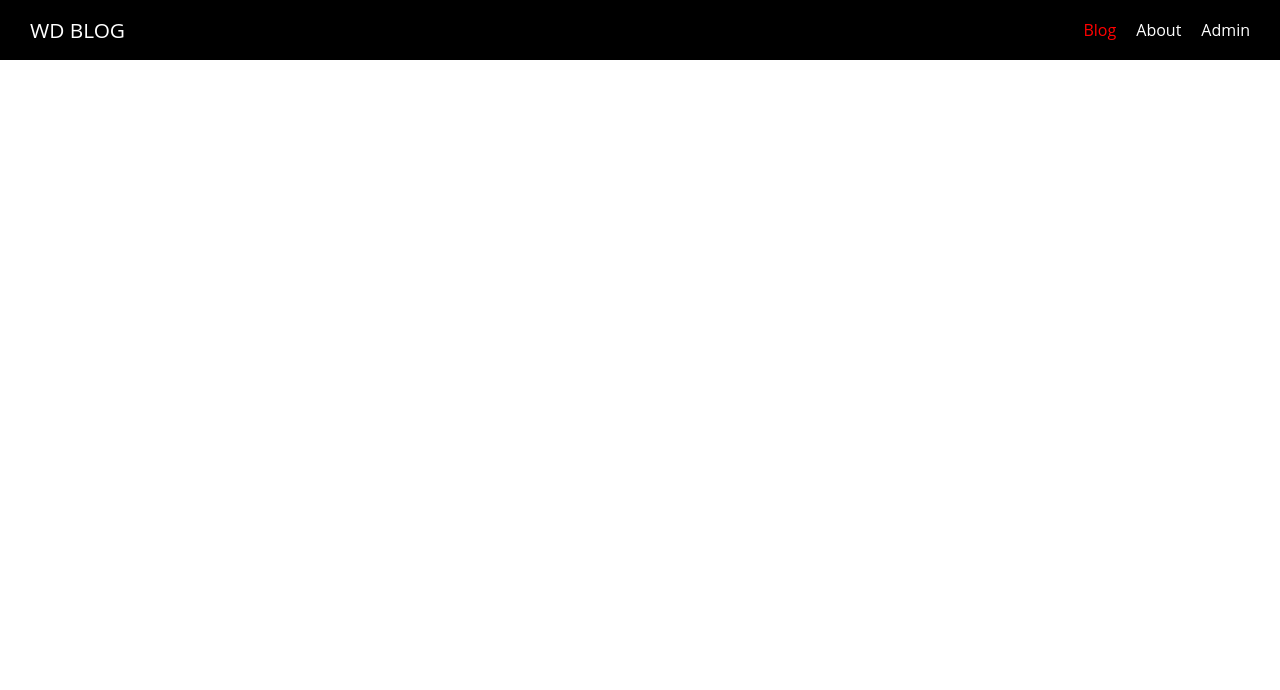
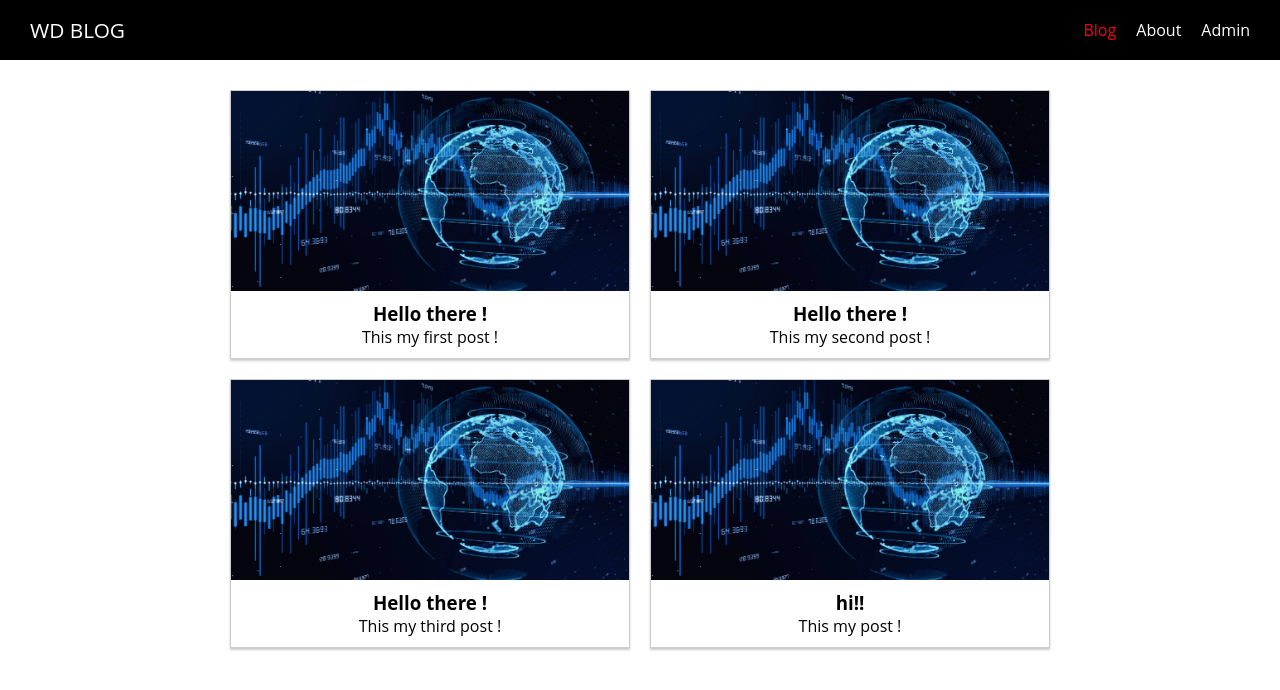
Before and after one commit to thanhdatwg/NuxtJS, a Nuxt app: page /posts in a window 1280 px wide. Shown: the top 690 px of the page. Built offline with nearby package versions, Linux system fonts and the light colour scheme.

Commit message:
Working on the Post Page

```diff
--- /dev/null
+++ b/components/Posts/PostList.vue
@@ -0,0 +1,48 @@
+<template>
+  <section class="post-list">
+    <PostPreview
+      id="1"
+      thumbnail="/tech-govt-feature.jpg"
+      title="Hello there !"
+      previewText="This my first post !"
+    />
+    <PostPreview
+      id="2"
+      thumbnail="/tech-govt-feature.jpg"
+      title="Hello there !"
+      previewText="This my second post !"
+    />
+    <PostPreview
+      id="3"
+      thumbnail="/tech-govt-feature.jpg"
+      title="Hello there !"
+      previewText="This my third post !"
+    />
+    <PostPreview
+      id="4"
+      thumbnail="/tech-govt-feature.jpg"
+      title="hi!!"
+      previewText="This my post !"
+    />
+  </section>
+</template>
+
+<script>
+import PostPreview from "~/components/Posts/PostPreview.vue";
+export default {
+  components: {
+    PostPreview,
+  },
+};
+</script>
+
+<style scoped>
+.post-list {
+  display: flex;
+  padding: 20px;
+  box-sizing: border-box;
+  flex-wrap: wrap;
+  align-items: center;
+  justify-content: center;
+}
+</style>
--- a/pages/index.vue
+++ b/pages/index.vue
@@ -3,44 +3,18 @@
     <section class="intro">
       <h1>Get the latest tech new!</h1>
     </section>
-    <section class="featured-posts">
-      <PostPreview
-        id="1"
-        thumbnail="/tech-govt-feature.jpg"
-        title="Hello there !"
-        previewText="This my first post !"
-      />
-      <PostPreview
-        id="2"
-        thumbnail="/tech-govt-feature.jpg"
-        title="Hello there !"
-        previewText="This my second post !"
-      />
-      <PostPreview
-        id="3"
-        thumbnail="/tech-govt-feature.jpg"
-        title="Hello there !"
-        previewText="This my third post !"
-      />
-      <PostPreview
-        id="4"
-        thumbnail="/tech-govt-feature.jpg"
-        title="hi!!"
-        previewText="This my post !"
-      />
-    </section>
+    <PostList/>
   </div>
 </template>
 
 <script>
-import Logo from "~/components/Logo.vue";
-import VuetifyLogo from "~/components/VuetifyLogo.vue";
 import PostPreview from "~/components/Posts/PostPreview.vue";
+import PostList from "~/components/Posts/PostList.vue";
 
 export default {
   components: {
-    Logo,
-    VuetifyLogo,
+    PostPreview,
+    PostList
   },
 };
 </script>
--- a/pages/posts/index.vue
+++ b/pages/posts/index.vue
@@ -1,17 +1,23 @@
 <template>
-  <div class="posts-page"></div>
+  <div class="posts-page">
+    <PostList />
+  </div>
 </template>
 
 <script>
+import PostList from "~/components/Posts/PostList.vue";
 export default {
-
-}
+  components: {
+    PostList,
+  }
+};
 </script>
 
 <style scoped>
-.posts-page{
-    display:flex;
-    justify-content:center;
-    align-items:center;
+.posts-page {
+  display: flex;
+  justify-content: center;
+  align-items: center;
 }
+
 </style>
```
Also changed, not shown: pages/admin/_postId/index.vue (added, +13 -0 lines), pages/admin/auth/index.vue (added), pages/admin/new-post/index.vue (added).
